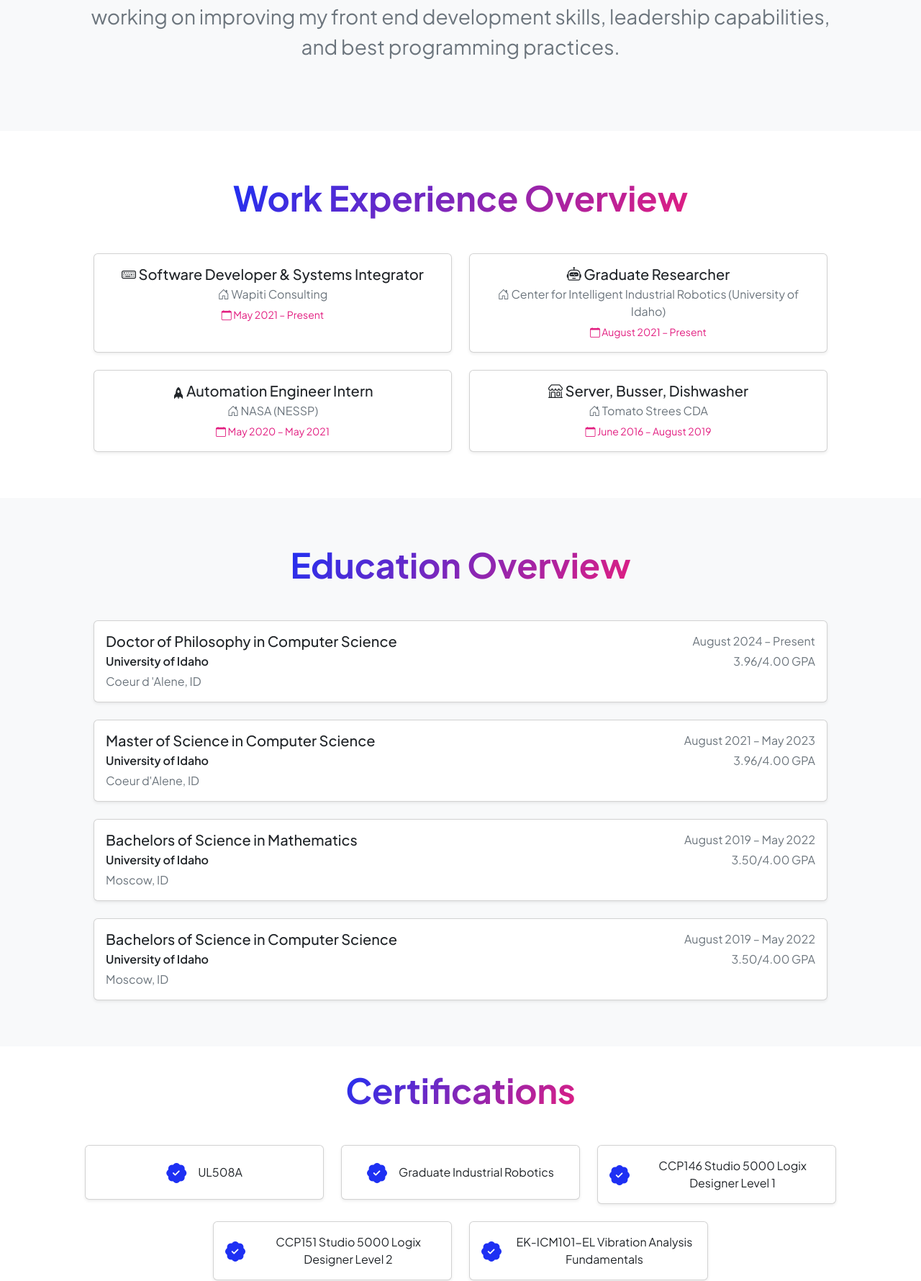
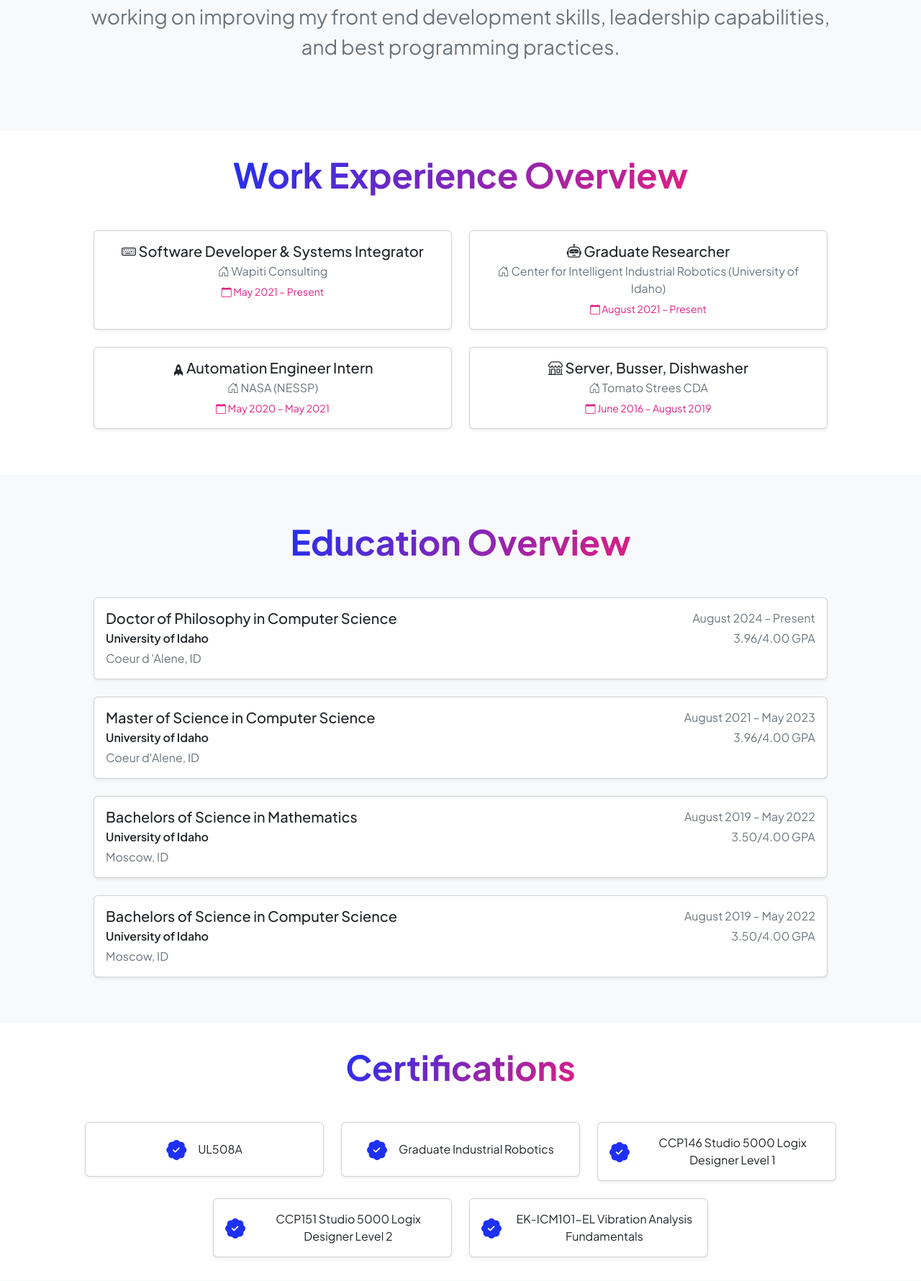
Before and after one commit to hunterdhawkins/Personal-Website-V1.2, a Django app: template personal_website/home/templates/home/home.html in a window 1280 px wide. Shown: the part 1539-3319 px from the top of the page at 72% size. Run offline with Django 5.2, Linux system fonts and the light colour scheme; the template is opened without the code that fills it, so the values that code supplies are empty; some libraries are stand-ins or nearby versions.

Commit message:
Small format fixes before merge

```diff
--- a/personal_website/home/templates/home/home.html
+++ b/personal_website/home/templates/home/home.html
@@ -165,7 +165,7 @@
     <div class="container px-5">
         <div class="row gx-5 justify-content-center" data-aos="fade-left" data-aos-duration="1500">
             <div class="col-xxl-12">
-                <div class="text-center my-5">
+                <div class="text-center my-3">
                     <h2 class="display-5 fw-bolder"><span class="text-gradient d-inline">Work Experience Overview</span></h2>
                     <div class="container my-5">
                         <div class="row g-4">
@@ -360,7 +360,7 @@
 
 <section class="bg-light py-3">
     <div class="container px-5">
-        <div class="row gx-5 justify-content-center" data-aos="fade-left" data-aos-duration="1500">
+        <div class="row gx-5 justify-content-center" data-aos="fade-right" data-aos-duration="1500">
             <div class="col-xxl-12">
                 <div class="text-center my-3">
                     <h2 class="display-5 fw-bolder"><span class="text-gradient d-inline">Toolchain Experience</span></h2>
```
